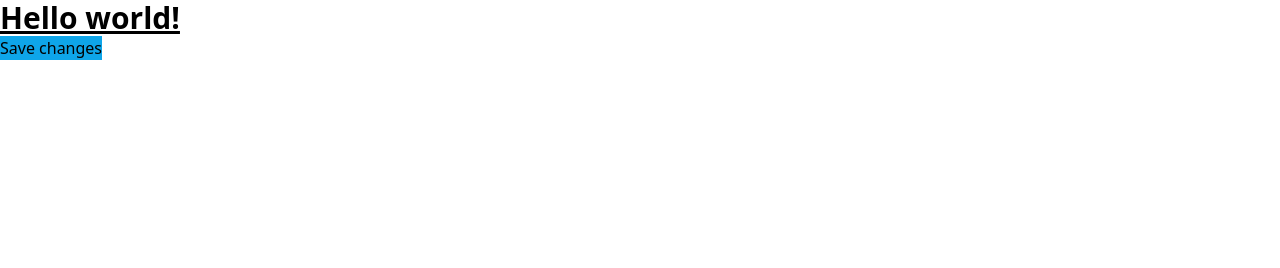
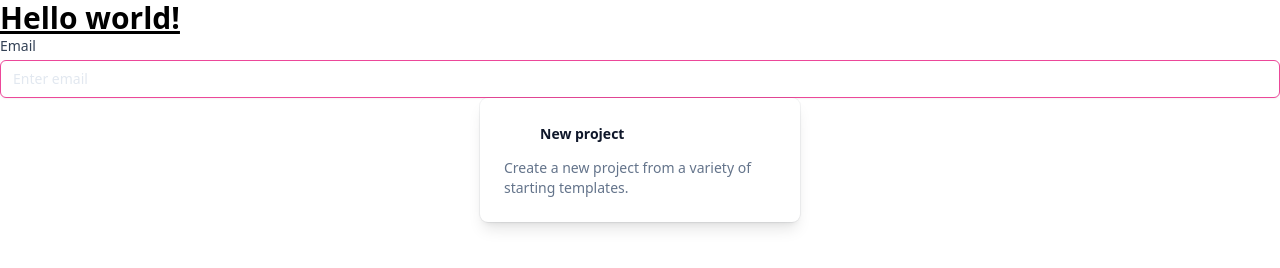
Before and after one commit to surajkarki66/tailwind-css-practices, a website: page from-scratch/src/index.html in a window 1280 px wide. Drawn offline with Linux system fonts and the light colour scheme.

Commit message:
Todays practice

```diff
--- a/from-scratch/src/index.html
+++ b/from-scratch/src/index.html
@@ -45,6 +45,44 @@
     </div> -->
 
     <!-- Hover -->
-    <button class="bg-sky-500 hover:bg-sky-700">Save changes</button>
+    <!-- <button
+      class="bg-sky-500 hover:bg-sky-700 active:bg-violet-700 focus:outline-none focus:ring focus:ring-violet-300 ..."
+    >
+      Save changes
+    </button> -->
+
+    <form>
+      <label class="block">
+        <span class="block text-sm font-medium text-slate-700">Email</span>
+        <!-- Using form state modifers, the classes can be identical for every input -->
+        <input
+          type="email"
+          class="mt-1 block w-full px-3 py-2 bg-white border border-slate-300 rounded-md text-sm shadow-sm placeholder-slate-200 focus:outline-none focus:border-sky-500 focus:ring-1 focus:ring-sky-500 disabled:bg-slate-50 disabled:text-slate-500 disabled:border-slate-200 disabled:shadow-none invalid:border-pink-500 invalid:text-pink-600 focus:invalid:border-pink-500 focus:invalid:ring-pink-500"
+          placeholder="Enter email"
+          required
+        />
+      </label>
+      <!-- ... -->
+    </form>
+    <a
+      href="#"
+      class="group block max-w-xs mx-auto rounded-lg p-6 bg-white ring-1 ring-slate-900/5 shadow-lg space-y-3 hover:bg-sky-500 hover:ring-sky-500"
+    >
+      <div class="flex items-center space-x-3">
+        <svg
+          class="h-6 w-6 stroke-sky-500 group-hover:stroke-white"
+          fill="none"
+          viewBox="0 0 24 24"
+        >
+          <!-- ... -->
+        </svg>
+        <h3 class="text-slate-900 group-hover:text-white text-sm font-semibold">
+          New project
+        </h3>
+      </div>
+      <p class="text-slate-500 group-hover:text-white text-sm">
+        Create a new project from a variety of starting templates.
+      </p>
+    </a>
   </body>
 </html>
```
Also changed, not shown: from-scratch/dist/output.css.
